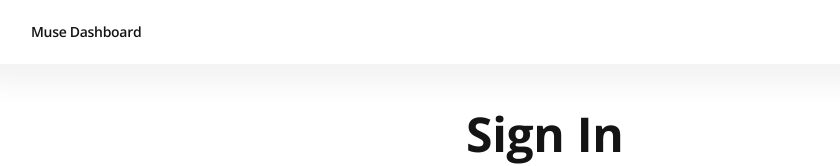
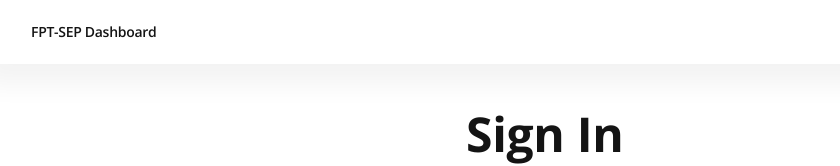
Before and after one commit to hoghanh/FPT-SEP-Admin, a React (Create React App) app: page /sign-in in a window 1280 px wide. Shown: the top 166 px of the page, without its empty margins (19-859 px from the left). Built offline with nearby package versions, Linux system fonts and the light colour scheme.

Commit message:
[UPDATE] Change sign in header name

```diff
--- a/src/pages/SignIn.js
+++ b/src/pages/SignIn.js
@@ -29,7 +29,7 @@ export default class SignIn extends Component {
         <Layout className="layout-default layout-signin">
           <Header>
             <div className="header-col header-brand">
-              <h5>Muse Dashboard</h5>
+              <h5>FPT-SEP Dashboard</h5>
             </div>
           </Header>
           <Content className="signin">
```
